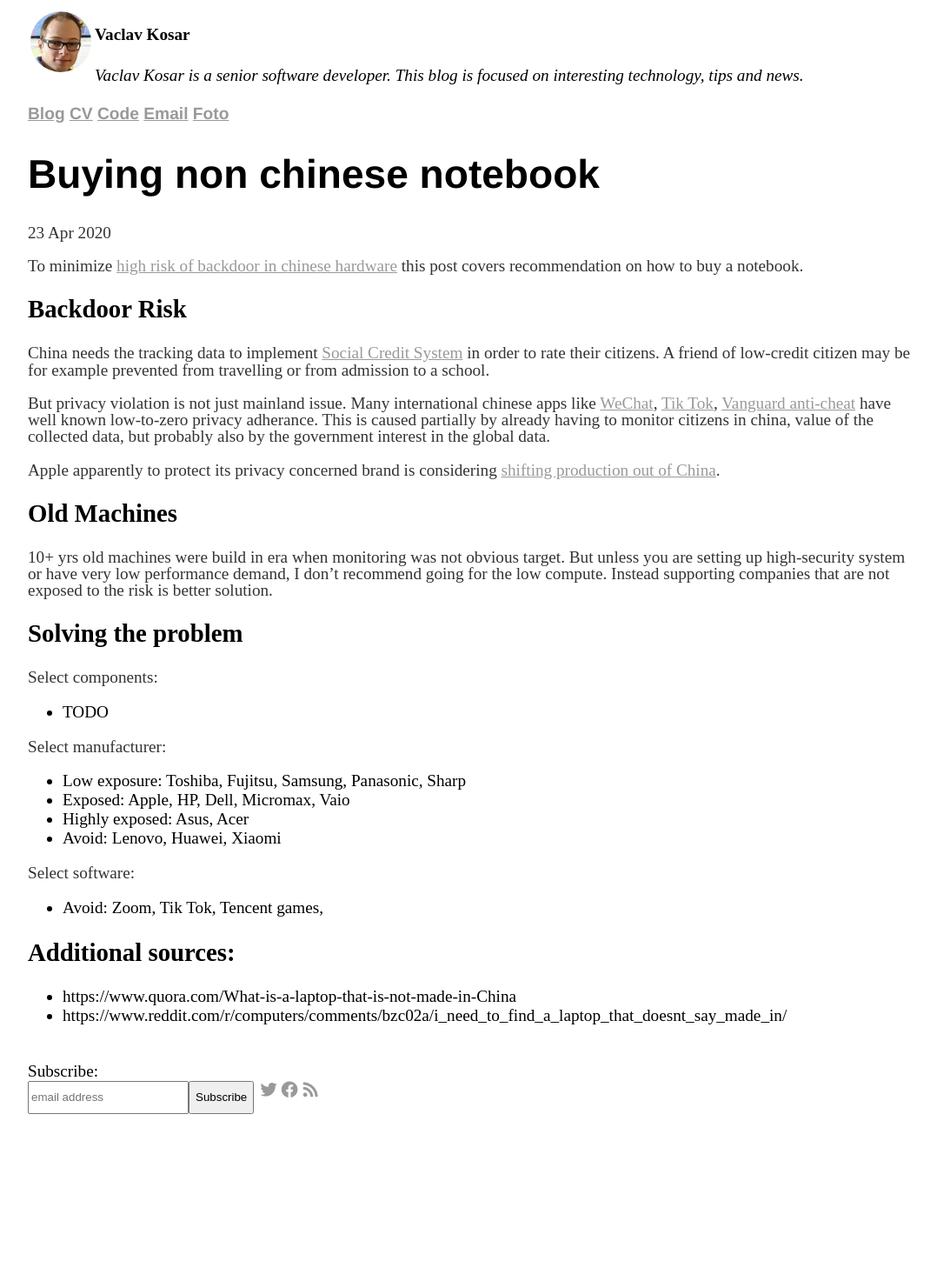
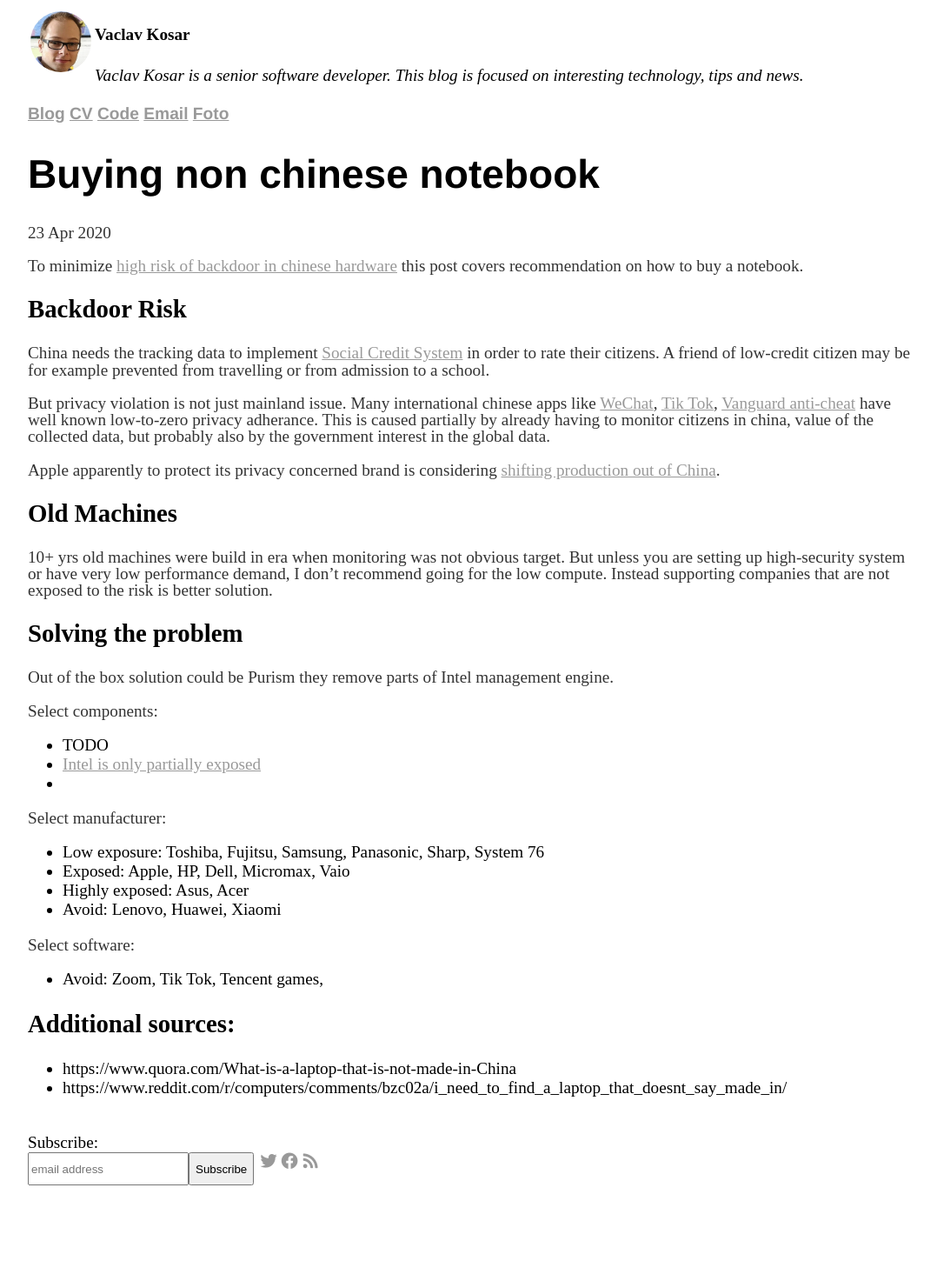
Before and after one commit to vackosar/vackosar.github.io, a Jekyll site: the page built from _posts/2020-04-23-Buying-Non-Chinese-Notebook.md, in a window 1280 px wide. Shown: the whole page at 87% size, without its empty margins (96-1174 px from the left). Built offline with Jekyll 4.4.1, drawn with Linux system fonts in a browser that asks for light colours; nearby versions of some CDN libraries; library files that are not in the unit come from our copies; comment, search, counter and statistics services are not loaded; before the commit the page ends 1391 px from its top, so only the background shows below that.

Commit message:
notes on non chinese notebook post

```diff
--- a/_posts/2020-04-23-Buying-Non-Chinese-Notebook.md
+++ b/_posts/2020-04-23-Buying-Non-Chinese-Notebook.md
@@ -25,12 +25,15 @@
 
 
 ## Solving the problem
+Out of the box solution could be Purism they remove parts of Intel management engine.
 
 Select components:
 - TODO
+- [Intel is only partially exposed](https://www.reuters.com/article/intel-trade/intel-has-paths-around-trumps-china-tariffs-analysts-say-idUSL1N1TL02B)
+-
 
 Select manufacturer:
-- Low exposure: Toshiba, Fujitsu, Samsung, Panasonic, Sharp
+- Low exposure: Toshiba, Fujitsu, Samsung, Panasonic, Sharp, System 76
 - Exposed: Apple, HP, Dell, Micromax, Vaio
 - Highly exposed: Asus, Acer
 - Avoid: Lenovo, Huawei, Xiaomi
```
